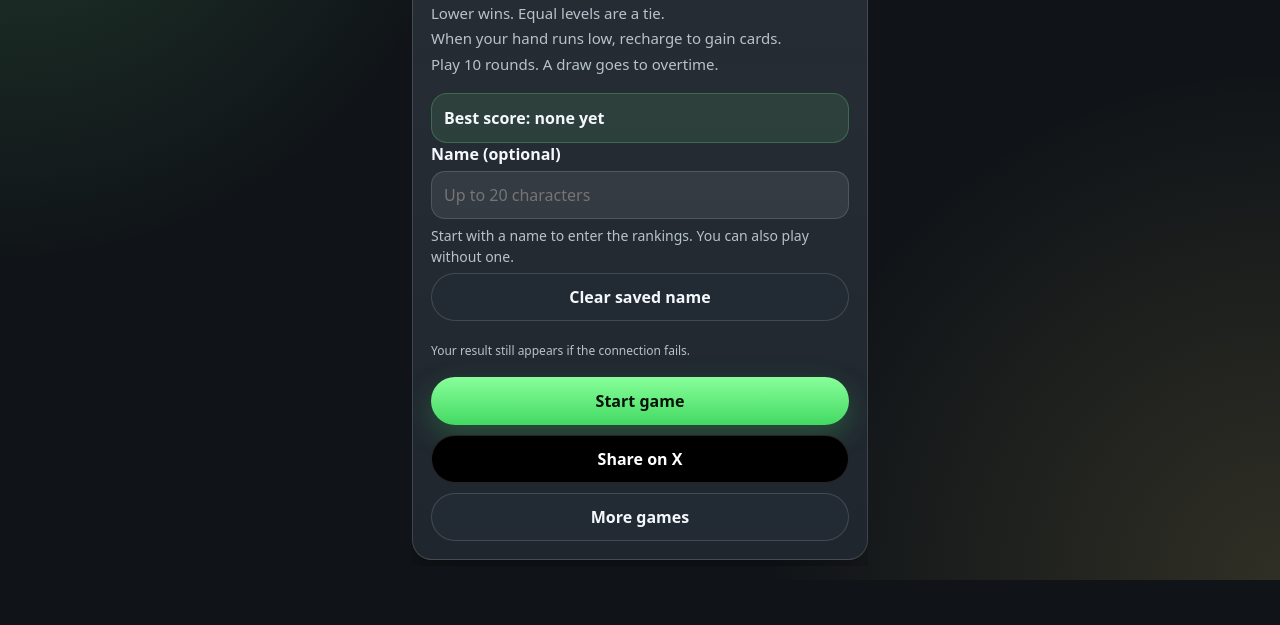
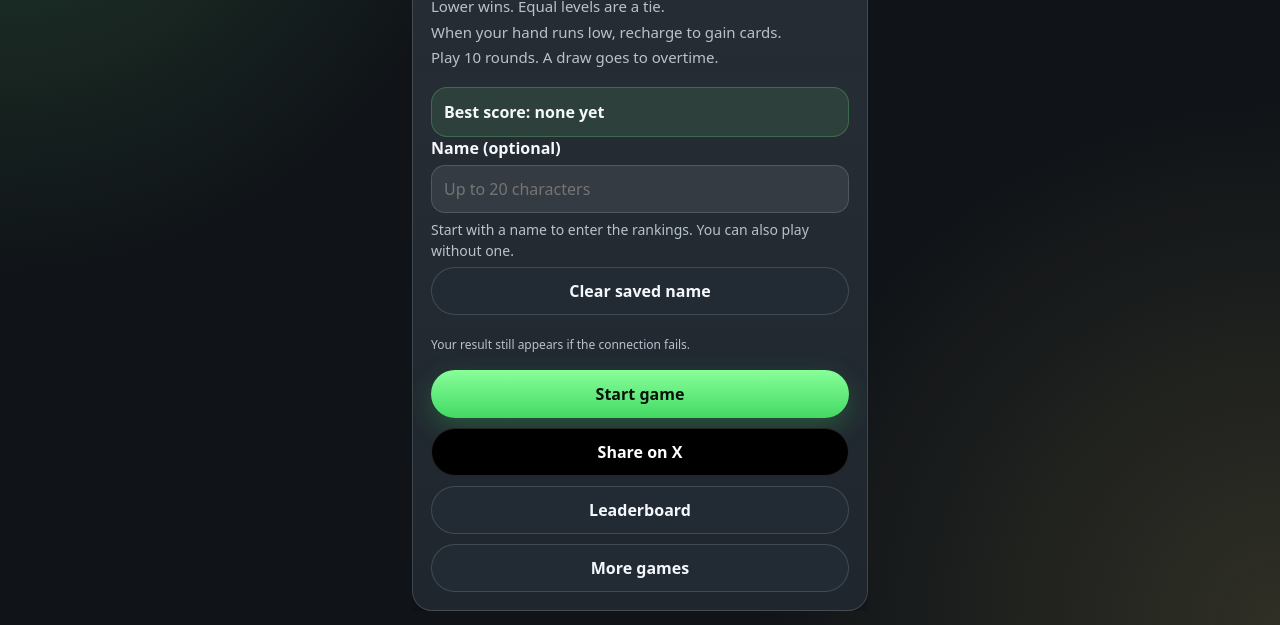
Before and after one commit to chameleonjp-lab/juuden_ga, a plain HTML site: page index.html in a window 1280 px wide. Shown: the part 220-845 px from the top of the page. Before the commit the page ends 800 px from the top, so only its background shows below. Drawn offline with nearby package versions, Linux system fonts and the light colour scheme.

Commit message:
Link home and result to the official Lab leaderboard

```diff
--- a/index.html
+++ b/index.html
@@ -784,6 +784,7 @@
         <div class="button-row">
           <button id="startBtn" class="btn primary" type="button" data-text="start">ゲームスタート</button>
           <button id="shareGameBtn" class="btn" type="button" data-text="shareX">Xでシェア</button>
+          <a id="homeRankingLink" class="btn" href="https://chameleonjp-lab.github.io/chameleonjp_lab/ranking.html?game=juden_ga" target="_blank" rel="noopener noreferrer" data-text="labRanking">ランキング</a>
           <a class="btn" href="https://chameleonjp.codeberg.page/chameleonjp_lab/" data-text="other">他のゲームで遊ぶ</a>
         </div>
       </div>
@@ -865,6 +866,7 @@
 
         <div id="resultButtons" class="button-row">
           <button id="shareResultBtn" class="btn" type="button" data-text="shareX">Xでシェア</button>
+          <a id="resultRankingLink" class="btn" href="https://chameleonjp-lab.github.io/chameleonjp_lab/ranking.html?game=juden_ga" target="_blank" rel="noopener noreferrer" data-text="labRanking">ランキング</a>
           <button id="restartBtn" class="btn primary" type="button" data-text="retry">再ゲーム</button>
           <button id="endBtn" class="btn" type="button" data-text="return">ゲーム終了（ホームへ戻る）</button>
         </div>
@@ -987,6 +989,7 @@
       Object.assign(localeText["vi"], {"shareX": "Chia sẻ trên X", "shareManualCopy": "Không mở được cửa sổ đăng bài. Hãy sao chép nội dung này."});
       Object.assign(localeText["th"], {"shareX": "แชร์บน X", "shareManualCopy": "เปิดหน้าต่างโพสต์ไม่ได้ โปรดคัดลอกข้อความนี้"});
 
+      for (const [id, label] of Object.entries({"ja":"ランキング","en":"Leaderboard","es":"Clasificación","pt-BR":"Ranking","zh-Hans":"排行榜","zh-Hant":"排行榜","fr":"Classement","de":"Rangliste","ko":"순위표","ru":"Рейтинг","it":"Classifica","id":"Papan peringkat","tr":"Sıralama","vi":"Bảng xếp hạng","th":"ตารางอันดับ"})) localeText[id].labRanking = label;
       const languageSelect = $("languageSelect");
       const languageKey = "juden-ga-language-v1";
       let locale = "ja";
```
